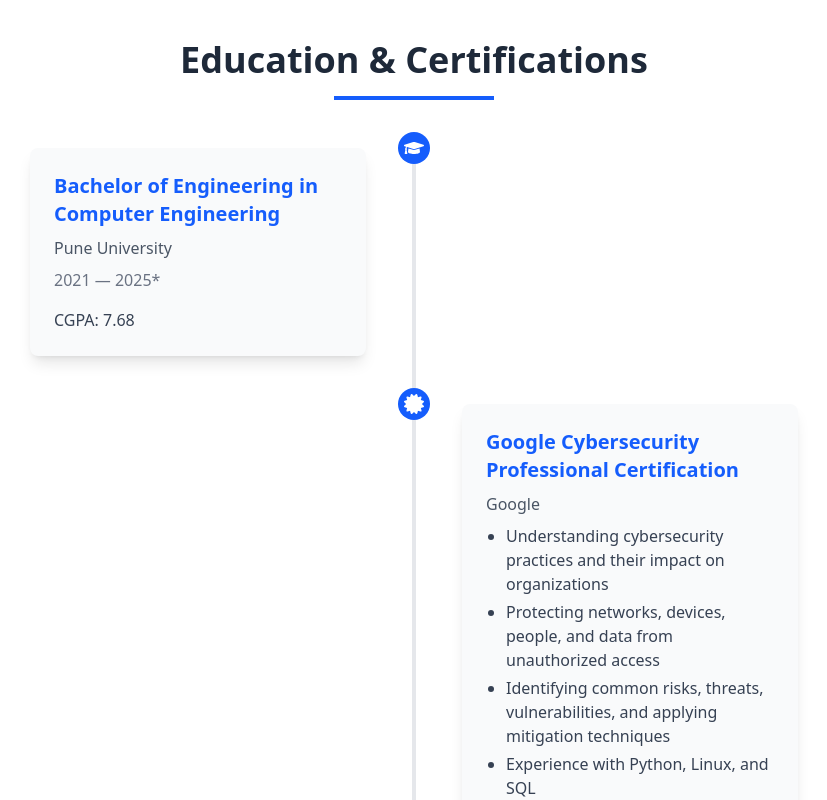
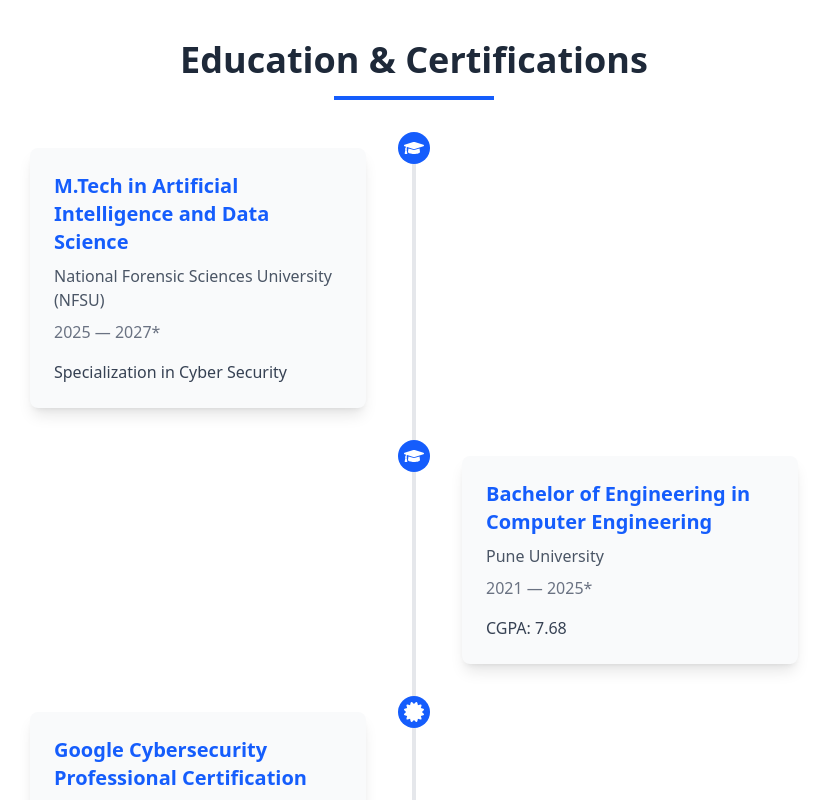
Before and after one commit to Shubhamgadekar2004/Portfolio, a React (Vite) app: page / in a window 1280 px wide. Shown: the part 1580-2380 px from the top of the page, without its empty margins (226-1053 px from the left). Built offline with nearby package versions, Linux system fonts and the light colour scheme.

Commit message:
Update Education.jsx
Adding M.tech data

```diff
--- a/src/components/Education.jsx
+++ b/src/components/Education.jsx
@@ -7,6 +7,15 @@ const Education = () => {
     {
       id: 1,
       type: "education",
+      title: "M.Tech in Artificial Intelligence and Data Science",
+      institution: "National Forensic Sciences University (NFSU)",
+      period: "2025 — 2027*",
+      details: "Specialization in Cyber Security",
+      icon: <FaGraduationCap size={20} />
+    },
+    {
+      id: 2,
+      type: "education",
       title: "Bachelor of Engineering in Computer Engineering",
       institution: "Pune University",
       period: "2021 — 2025*",
@@ -14,7 +23,7 @@ const Education = () => {
       icon: <FaGraduationCap size={20} />
     },
     {
-      id: 2,
+      id: 3,
       type: "certification",
       title: "Google Cybersecurity Professional Certification",
       institution: "Google",
@@ -27,7 +36,7 @@ const Education = () => {
       icon: <FaCertificate size={20} />
     },
     {
-      id: 3,
+      id: 4,
       type: "certification",
       title: "Google AI Essentials",
       institution: "Google",
```
